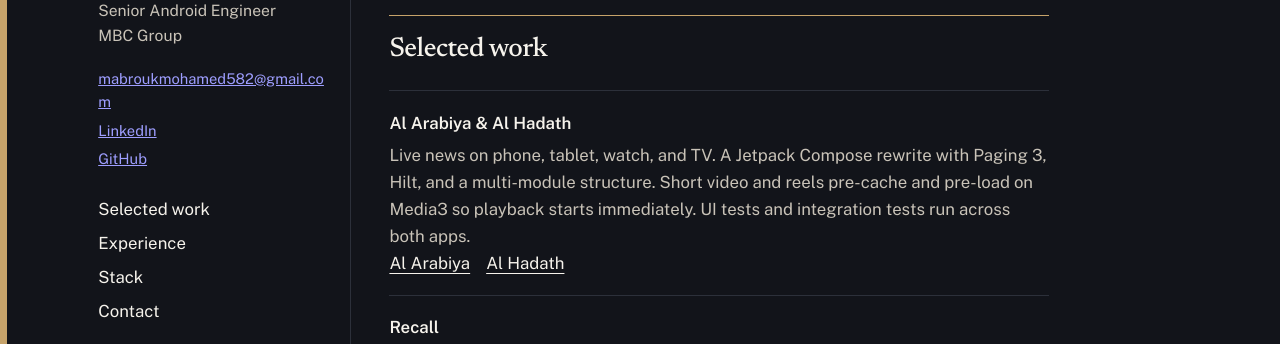
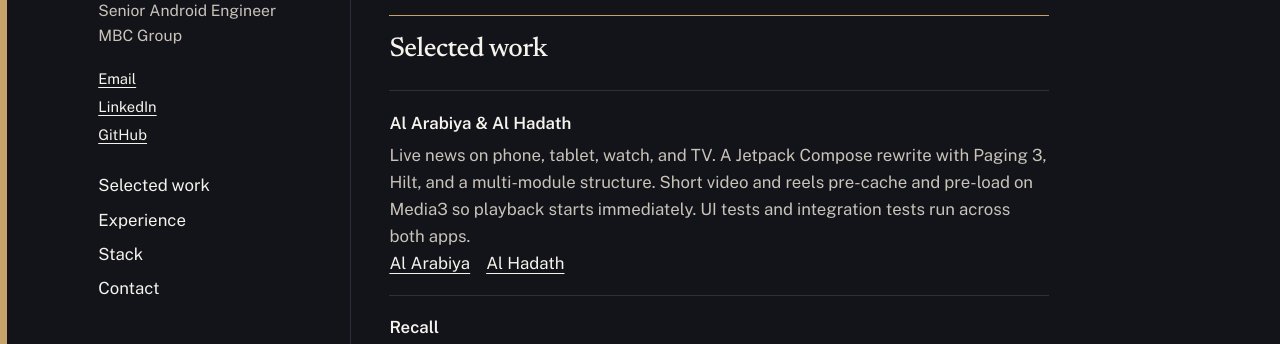
Before and after one commit to mohamedmabrouk582/mohamedmabrouk582.github.io, a plain HTML site: page index.html in a window 1280 px wide. Shown: the part 408-752 px from the top of the page. Drawn offline with nearby package versions, Linux system fonts and the light colour scheme.

Commit message:
Keep the sidebar contact links on one line.

```diff
--- a/index.html
+++ b/index.html
@@ -45,7 +45,7 @@
       <h1>Mohamed Mabrouk</h1>
       <p class="role">Senior Android Engineer<br>MBC Group</p>
       <ul class="reach">
-        <li><a href="mailto:mabroukmohamed582@gmail.com">mabroukmohamed582@gmail.com</a></li>
+        <li><a href="mailto:mabroukmohamed582@gmail.com">Email</a></li>
         <li><a href="https://www.linkedin.com/in/mohamed-mabrouk-aa9591b1/">LinkedIn</a></li>
         <li><a href="https://github.com/mohamedmabrouk582">GitHub</a></li>
       </ul>
--- a/styles.css
+++ b/styles.css
@@ -110,7 +110,10 @@ h1 {
   font-size: 0.92rem;
 }
 
-.reach a { overflow-wrap: anywhere; }
+.reach a {
+  color: var(--ink);
+  text-underline-offset: 0.22em;
+}
 
 .rail nav {
   display: flex;
```
